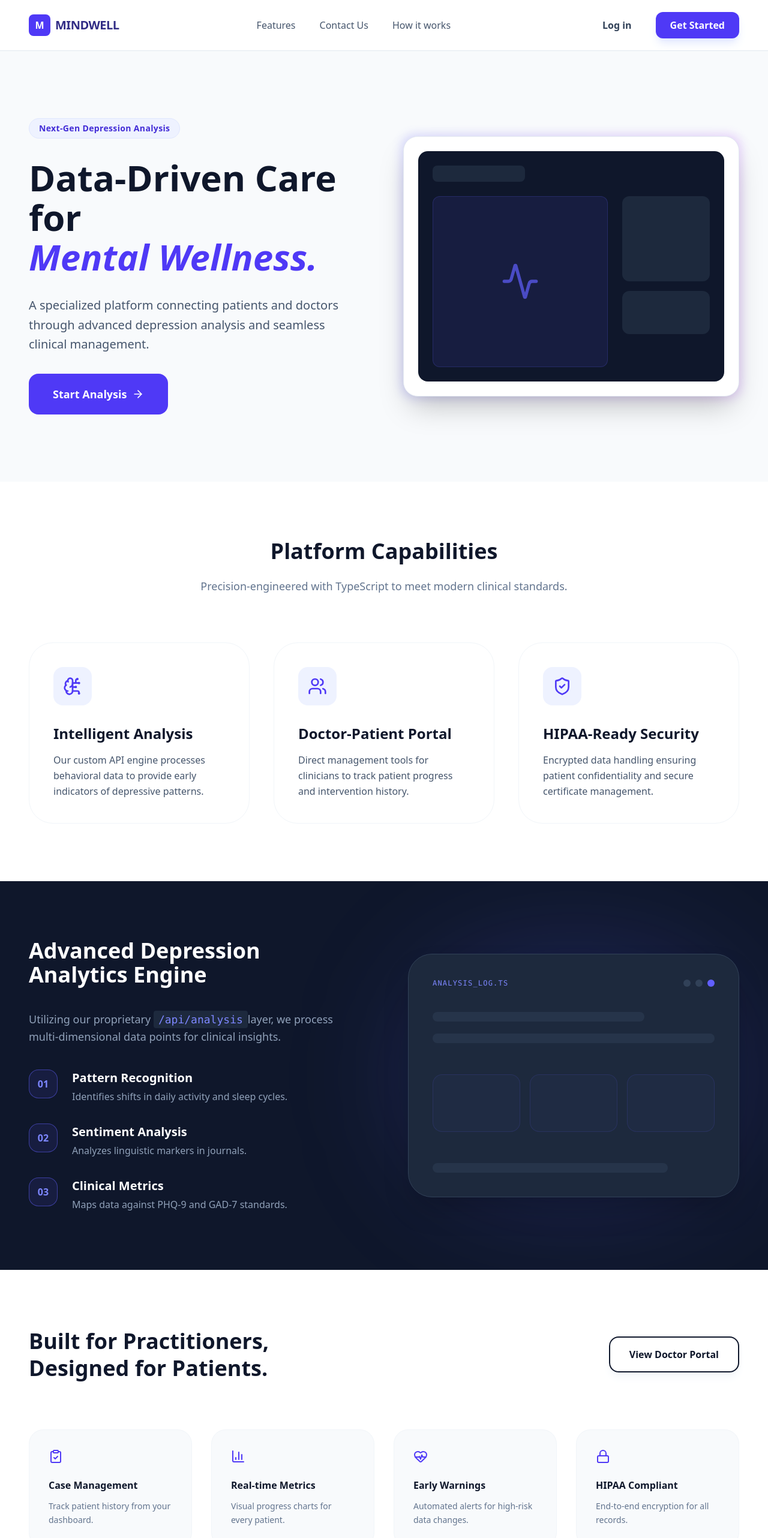
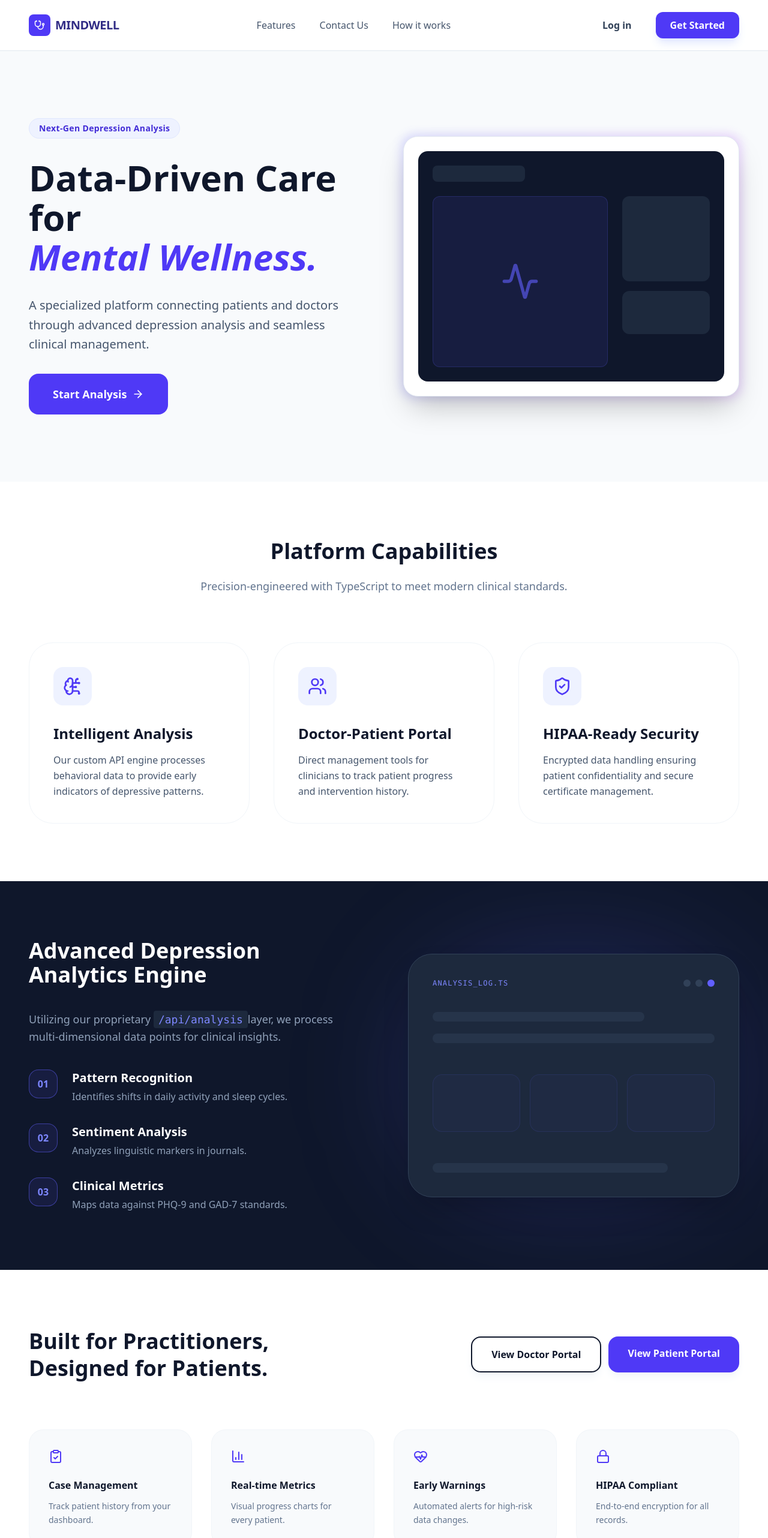
Before and after one commit to AjayGodara2417/Mindwell, a Next.js app: page / in a window 1280 px wide. Shown: the top 2564 px of the page at 60% size. Built offline with nearby package versions, Linux system fonts and the light colour scheme.

Commit message:
Minor Ui  fix

```diff
--- a/src/app/page.tsx
+++ b/src/app/page.tsx
@@ -5,7 +5,8 @@ import Link from 'next/link';
 import {
   Activity, ShieldCheck, Users, BrainCircuit, ArrowRight,
   BarChart3, HeartPulse, ClipboardCheck, Lock,
-  Smartphone, Bell, Database, HardDrive, HelpCircle, Menu, X
+  Smartphone, Bell, Database, HardDrive, HelpCircle, Menu, X,
+  Stethoscope
 } from 'lucide-react';
 
 export default function LandingPage() {
@@ -16,9 +17,9 @@ export default function LandingPage() {
   return (
     <div className="min-h-screen bg-slate-50 text-slate-900 font-sans overflow-x-hidden">
       {/* --- NAVIGATION --- */}
-      <nav className="flex items-center justify-between px-6 md:px-12 py-5 bg-white/90 backdrop-blur-md border-b border-slate-200 sticky top-0 z-[100]">
+      <nav className="flex items-center justify-between px-6 md:px-12 py-5 bg-white/90 backdrop-blur-md border-b border-slate-200 sticky top-0 z-100">
         <div className="flex items-center gap-2 shrink-0">
-          <div className="w-9 h-9 bg-indigo-600 rounded-lg flex items-center justify-center text-white font-bold">M</div>
+          <div className="w-9 h-9 bg-indigo-600 rounded-lg flex items-center justify-center text-white font-bold"><Stethoscope size={18} /></div>
           <span className="text-xl font-bold tracking-tight text-indigo-900 uppercase">MindWell</span>
         </div>
 
@@ -31,8 +32,8 @@ export default function LandingPage() {
 
         {/* Desktop Auth */}
         <div className="hidden lg:flex items-center gap-4">
-          <Link href="/login" className="px-6 py-2.5 font-semibold text-slate-700 hover:text-indigo-600 transition">Log in</Link>
-          <Link href="/signup" className="px-6 py-2.5 bg-indigo-600 text-white rounded-xl font-semibold hover:bg-indigo-700 transition shadow-lg shadow-indigo-100">
+          <Link href="/login" className="px-6 py-2.5 font-semibold text-slate-700  hover:bg-slate-200 rounded-xl transition hover:-translate-y-0.5">Log in</Link>
+          <Link href="/signup" className="px-6 py-2.5 bg-indigo-600 text-white rounded-xl font-semibold hover:bg-indigo-700 transition shadow-lg shadow-indigo-100 hover:-translate-y-0.5">
             Get Started
           </Link>
         </div>
@@ -221,9 +222,14 @@ export default function LandingPage() {
             <h2 className="text-4xl font-black text-slate-900 text-center md:text-left leading-tight">
               Built for Practitioners, <br />Designed for Patients.
             </h2>
-            <Link href="/doctors" className="px-8 py-4 border-2 border-slate-900 rounded-2xl font-bold hover:bg-slate-900 hover:text-white transition-all shadow-lg shadow-slate-100">
+            <div className='flex gap-3'>
+              <Link href="/doctor-dashboard" className="px-8 py-4 border-2 border-slate-900 rounded-2xl font-bold hover:bg-slate-900 hover:text-white transition-all shadow-lg shadow-slate-100 hover:-translate-y-1">
               View Doctor Portal
             </Link>
+            <Link href="/dashboard" className="px-8 py-4 bg-indigo-600 text-white rounded-2xl font-bold hover:bg-slate-900 hover:text-white transition-all shadow-lg shadow-slate-100 hover:-translate-y-1">
+              View Patient Portal
+            </Link>
+            </div>
           </div>
 
           <div className="grid sm:grid-cols-2 lg:grid-cols-4 gap-8">
@@ -265,18 +271,18 @@ export default function LandingPage() {
         <div className="max-w-7xl mx-auto px-6 lg:px-12 grid lg:grid-cols-2 gap-20 items-center">
           <div className="grid grid-cols-1 sm:grid-cols-2 gap-6 order-2 lg:order-1">
             <div className="space-y-6 mt-8">
-              <div className="bg-white/10 p-8 rounded-[2rem] backdrop-blur-xl border border-white/20">
+              <div className="bg-white/10 p-8 rounded-4xl backdrop-blur-xl border border-white/20">
                 <Smartphone className="mb-6 text-indigo-200" />
                 <h4 className="font-bold text-xl mb-2">Daily Check-ins</h4>
                 <p className="text-indigo-100 leading-relaxed">Simple, empathetic mood tracking for patients.</p>
               </div>
-              <div className="bg-white/10 p-8 rounded-[2rem] backdrop-blur-xl border border-white/20">
+              <div className="bg-white/10 p-8 rounded-4xl backdrop-blur-xl border border-white/20">
                 <Bell className="mb-6 text-indigo-200" />
                 <h4 className="font-bold text-xl mb-2">Smart Alerts</h4>
                 <p className="text-indigo-100 leading-relaxed">Nudges for medication and therapy sessions.</p>
               </div>
             </div>
-            <div className="bg-white/10 p-8 rounded-[2rem] backdrop-blur-xl border border-white/20 h-fit self-center">
+            <div className="bg-white/10 p-8 rounded-4xl backdrop-blur-xl border border-white/20 h-fit self-center">
               <HeartPulse className="mb-6 text-indigo-200" />
               <h4 className="font-bold text-xl mb-2">Wellness Log</h4>
               <p className="text-indigo-100 leading-relaxed">Visualizing long-term recovery patterns.</p>
@@ -331,7 +337,8 @@ export default function LandingPage() {
             {[
               { q: "How accurate is the depression analysis?", a: "Our models combine PHQ-9 benchmarks with behavioral data trends for clinical precision." },
               { q: "Is my data shared with third parties?", a: "Never. Your data belongs to you and your authorized healthcare provider." },
-              { q: "How do I invite my doctor?", a: "Generate a secure invite link from your dashboard to connect with your care provider." }
+              { q: "How do I start?", a: "Sign up for free and go to assessment tab to start giving assessment." },
+              { q: "What is activity section?", a: "Keep improving your health if your depression level in low by fun activities." }
             ].map((faq, i) => (
               <details key={i} className="group bg-white rounded-2xl border border-slate-200 shadow-sm overflow-hidden transition-all duration-300">
                 <summary className="p-6 font-bold text-slate-900 cursor-pointer list-none flex justify-between items-center group-open:bg-indigo-50 group-open:text-indigo-600">
@@ -364,7 +371,7 @@ export default function LandingPage() {
         <div className="max-w-7xl mx-auto px-6 flex flex-col md:flex-row justify-between items-center gap-10">
           <div className="flex flex-col items-center md:items-start gap-4 text-center md:text-left">
             <div className="flex items-center gap-2">
-              <div className="w-8 h-8 bg-indigo-600 rounded-lg flex items-center justify-center text-white font-bold text-xs">M</div>
+              <div className="w-8 h-8 bg-indigo-600 rounded-lg flex items-center justify-center text-white font-bold text-xs"><Stethoscope size={18} /></div>
               <span className="text-sm font-bold text-slate-900 uppercase tracking-widest">MindWell</span>
             </div>
             <p className="text-slate-400 text-xs">© 2026 STRESS Platform. Clinical Depression Analysis Engine.</p>
```
